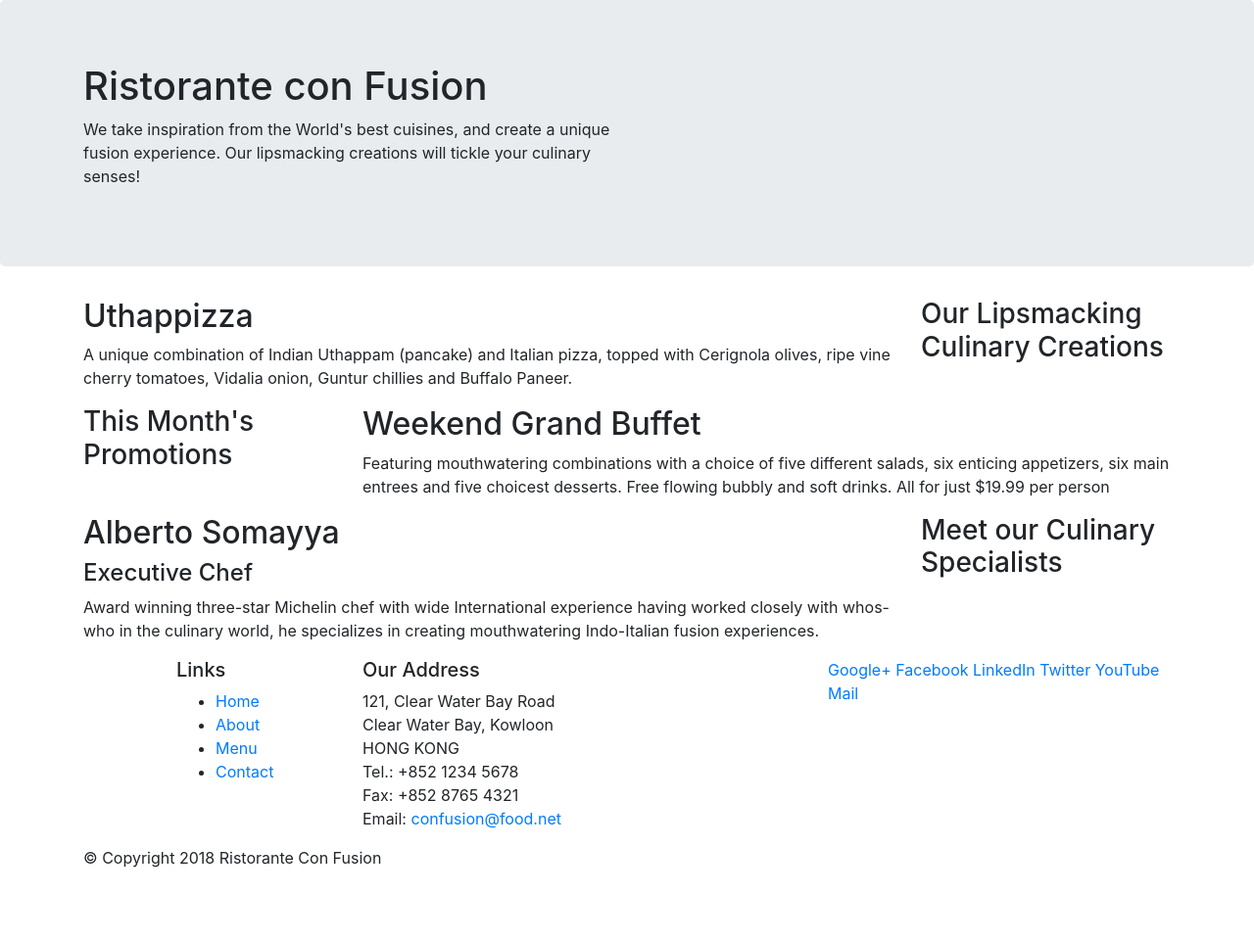
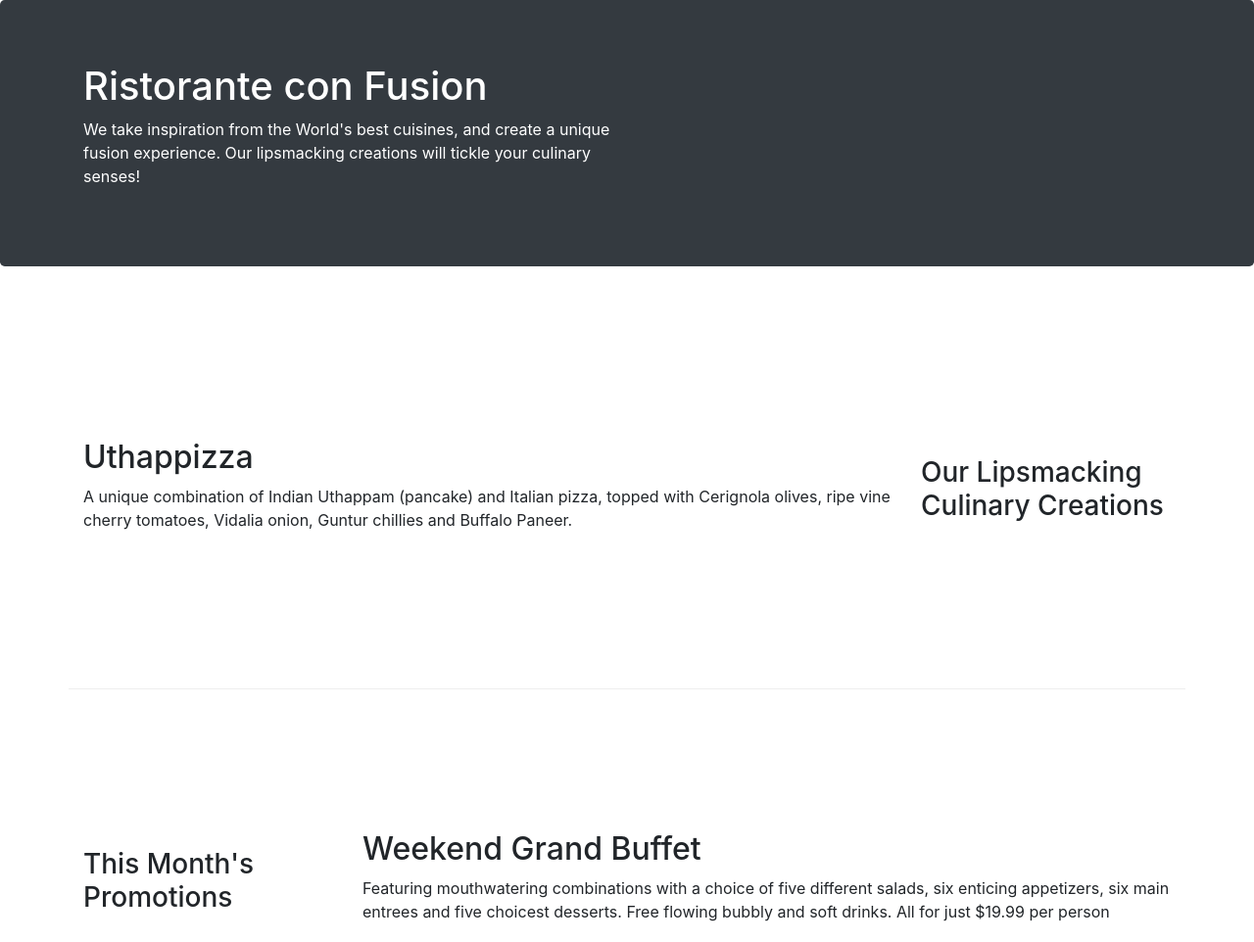
Before and after one commit to PayalGhosh/Restaurant-front-end-design, a website: page index.html in a window 1280 px wide. Shown: the top 962 px of the page at 98% size. Before the commit the page ends 904 px from the top, so only its background shows below. Drawn offline with nearby package versions, Linux system fonts and the light colour scheme.

Commit message:
Bootsrap grid part 2

```diff
--- /dev/null
+++ b/css/styles.css
@@ -0,0 +1,30 @@
+.row-header{
+    margin:0px auto;
+    padding:0px;
+}
+
+.row-content {
+    margin:0px auto;
+    padding: 50px 0px 50px 0px;
+    border-bottom: 1px ridge;
+    min-height:400px;
+}
+
+.footer{
+    background-color: #D1C4E9;
+    margin:0px auto;
+    padding: 20px 0px 20px 0px;
+}
+
+.jumbotron{
+    padding:70px 30px 70px 30px;
+    margin:0px auto;
+    background-color:#9575cd;
+    color:floralwhite;
+}
+
+address{
+    font-size:80%;
+    margin:0px;
+    color:#0f0f0f;
+}
--- a/index.html
+++ b/index.html
@@ -6,6 +6,7 @@
      <meta charset="utf-8">
      <meta name="viewport" content="width=device-width, initial-scale=1, shrink-to-fit=no">
      <meta http-equiv="x-ua-compatible" content="ie=edge">
+     <link rel="stylesheet" href="./css/styles.css">
 
      <!-- Bootstrap CSS -->
      <link rel="stylesheet" href="node_modules/bootstrap/dist/css/bootstrap.min.css">
@@ -14,9 +15,9 @@
 
 <body>
 
-    <header class = "jumbotron">
+    <header class = "jumbotron bg-dark text-white">
         <div class = "container">
-            <div class = "row">
+            <div class = "row row-header">
                 <div class = "col-12 col-sm-6">
                     <h1>Ristorante con Fusion</h1>
                     <p>We take inspiration from the World's best cuisines, and create a unique fusion experience. Our lipsmacking creations will tickle your culinary senses!</p>
@@ -28,7 +29,7 @@
     </header>
 
     <div class = "container">
-        <div class = "row">
+        <div class = "row row-content align-items-center">
             <div class = "col-12 col-sm-4 col-md-3 order-sm-last">
                 <h3>Our Lipsmacking Culinary Creations</h3>
             </div>
@@ -39,7 +40,7 @@
         </div>
 
 
-        <div class = "row">
+        <div class = "row row-content align-items-center">
             <div class = "col-12 col-sm-4 col-md-3 order-sm-first">
                 <h3>This Month's Promotions</h3>
             </div>
@@ -49,7 +50,7 @@
             </div>
         </div>
 
-        <div class = "row">
+        <div class = "row row-content align-items-center">
             <div class = "col-12 col-sm-4 col-md-3 order-sm-last">
                 <h3>Meet our Culinary Specialists</h3>
             </div>
@@ -61,12 +62,12 @@
         </div>
     </div>
 
-    <footer>
+    <footer class = "footer">
         <div class = "container">
             <div class = "row">
                 <div class = "offset-1 col-4 col-sm-2">
                     <h5>Links</h5>
-                    <ul>
+                    <ul class="list-unstyled">
                         <li><a href="#">Home</a></li>
                         <li><a href="#">About</a></li>
                         <li><a href="#">Menu</a></li>
@@ -84,8 +85,8 @@
 		              Email: <a href="mailto:confusion@food.net">confusion@food.net</a>
 		           </address>
                 </div>
-                <div class = "col-12 col-sm-4">
-                    <div>
+                <div class = "col-12 col-sm-4 align-self-center">
+                    <div class = "text-center">
                         <a href="http://google.com/+">Google+</a>
                         <a href="http://www.facebook.com/profile.php?id=">Facebook</a>
                         <a href="http://www.linkedin.com/in/">LinkedIn</a>
@@ -95,7 +96,7 @@
                     </div>
                 </div>
            </div>
-           <div class="row">
+           <div class="row justify-content-center">
                 <div class = "col-auto">
                     <p>© Copyright 2018 Ristorante Con Fusion</p>
                 </div>
```
